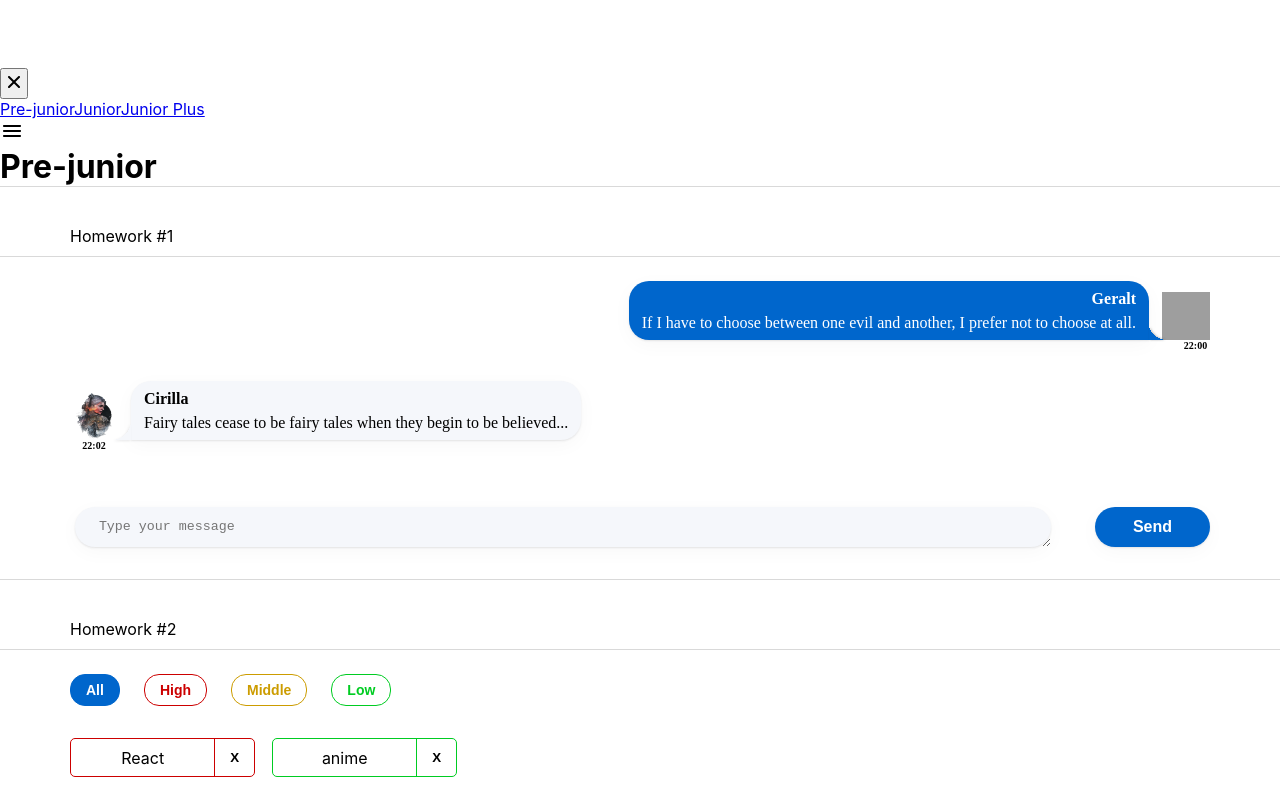
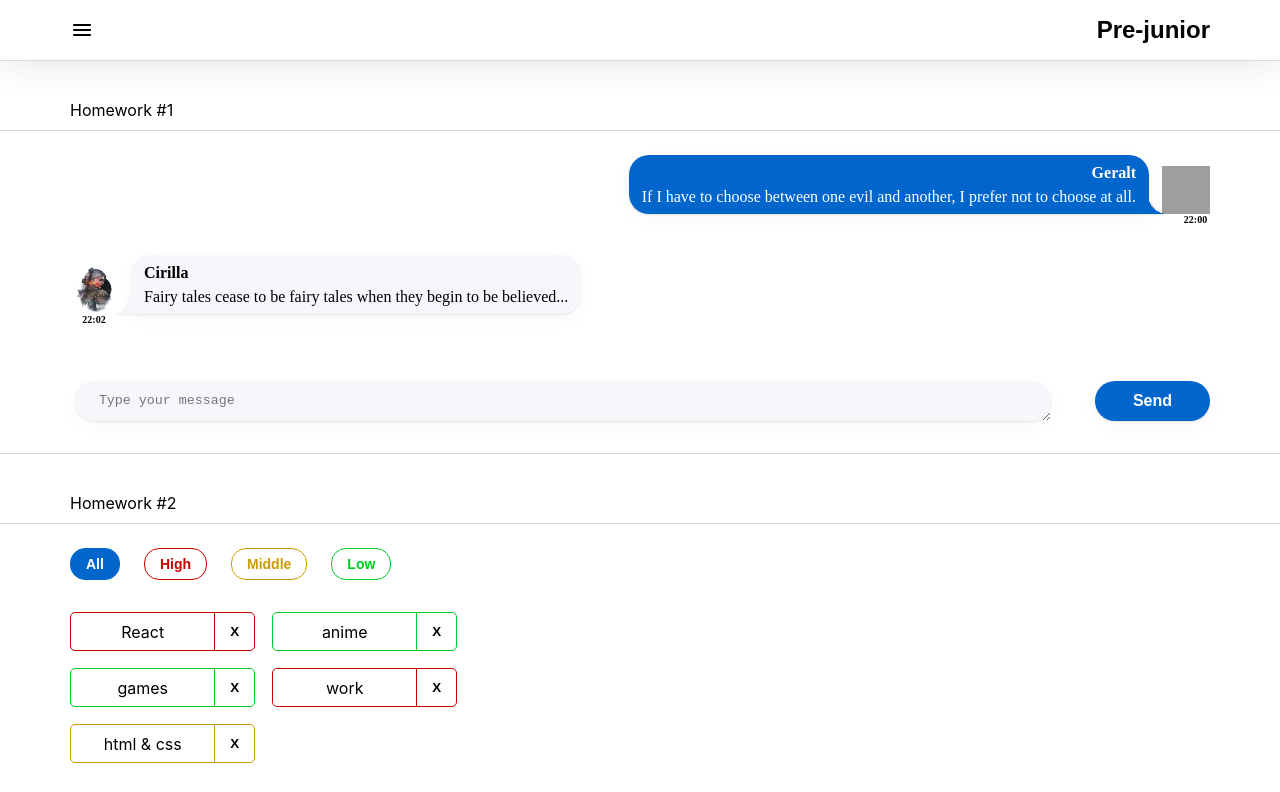
Before and after one commit to NikolaYK2/hws2, a React (Create React App) app: page /#/pre-junior in a window 1280 px wide. Shown: the top 792 px of the page. Built offline with nearby package versions, Linux system fonts and the light colour scheme; grey boxes are pictures that could not be loaded.

Commit message:
hw5 full

```diff
--- a/src/s1-main/App.module.css
+++ b/src/s1-main/App.module.css
@@ -1,6 +1,6 @@
 .App {
     --header_height: 60px;
-    padding: 68px 0 0;
+    /*padding: 68px 0 0;*/
 }
 
 .hw {
--- a/src/s2-homeworks/hw01/friend-message/FriendMessage.module.css
+++ b/src/s2-homeworks/hw01/friend-message/FriendMessage.module.css
@@ -27,7 +27,6 @@
         color: #000;
         padding: 8px 13px;
         position: relative;
-        z-index: 4;
         margin: 0 0 0 13px;
     }
     .friendText:after {
--- a/src/s2-homeworks/hw05/Pages.tsx
+++ b/src/s2-homeworks/hw05/Pages.tsx
@@ -8,7 +8,7 @@ import JuniorPlus from './pages/JuniorPlus'
 export const PATH = {
     PRE_JUNIOR: '/pre-junior',
     JUNIOR: '/junior',
-    JUNIOR_PLUS: '/junior-plus',
+    JUNIOR_PLUS: '/juniorPlus',
 }
 
 function Pages() {
@@ -27,7 +27,6 @@ function Pages() {
 
                 {/*роут для несуществующей страницы должен отрисовать <Error404 />*/}
                 <Route path={'/*'} element={<Error404/>}/>
-
             </Routes>
         </div>
     )
--- a/src/s2-homeworks/hw05/header/Header.module.css
+++ b/src/s2-homeworks/hw05/header/Header.module.css
@@ -1,8 +1,31 @@
-.burgerMenuIcon {
+.header {
+    display: flex;
+    height: 60px;
+    background: #FFFFFF;
+    box-shadow: 0px 0px 40px rgba(29, 33, 38, 0.13), 0px 0px 2px rgba(29, 33, 38, 0.1);
+    }
+    .header__title{
+        display: flex;
+        justify-content: space-between;
+        align-items: center;
+        width: 1140px;
+        margin: 0 auto;
 }
 
-.header {
+.burgerMenuIcon {
+    width: 24px;
+    height: 24px;
+    object-fit: cover;
+    cursor: pointer;
+    }
+    .burgerMenuIcon:hover {
+        transition: all .1s ease-in-out;
+        transform: scale(1.06);
+        filter: drop-shadow(0 1px 1px rgba(0, 0, 0, 0.6))
 }
 
 .header h1 {
+    font-family: Montserrat, sans-serif;
+    font-size: 24px;
+    font-weight: 600;
 }
--- a/src/s2-homeworks/hw05/header/Header.tsx
+++ b/src/s2-homeworks/hw05/header/Header.tsx
@@ -24,6 +24,7 @@ export const Header: FC<PropsType> = ({handleOpen}) => {
     return (
         <>
             <div id={'hw5-header'} className={s.header}>
+                <div className={s.header__title}>
                     <img
                         src={burgerIcon}
                         id={'hw5-burger-menu'}
@@ -33,6 +34,7 @@ export const Header: FC<PropsType> = ({handleOpen}) => {
                     />
                     <h1>{pageName}</h1>
                 </div>
+            </div>
         </>
     )
 }
--- a/src/s2-homeworks/hw05/layout/Layout.tsx
+++ b/src/s2-homeworks/hw05/layout/Layout.tsx
@@ -1,12 +1,12 @@
-import React, { FC, ReactNode, useEffect, useState } from 'react'
-import { Header } from '../header/Header'
-import { Sidebar } from '../sidebar/Sidebar'
+import React, {FC, ReactNode, useEffect, useState} from 'react'
+import {Header} from '../header/Header'
+import {Sidebar} from '../sidebar/Sidebar'
 
 type PropsType = {
     children: ReactNode
 }
 
-export const Layout: FC<PropsType> = ({ children }) => {
+export const Layout: FC<PropsType> = ({children}) => {
     const [open, setOpen] = useState(false)
     const handleClose = () => setOpen(false)
     const handleOpen = () => setOpen(true)
@@ -18,12 +18,13 @@ export const Layout: FC<PropsType> = ({ children }) => {
 
     return (
         <>
-            <Sidebar open={open} handleClose={handleClose} />
-            <Header handleOpen={handleOpen} />
+            <Header handleOpen={handleOpen}/>
+            <Sidebar open={open} handleClose={handleClose}/>
             <div>
                 {/*страницы*/}
                 {children}
             </div>
+
         </>
     )
 }
--- a/src/s2-homeworks/hw05/sidebar/Sidebar.module.css
+++ b/src/s2-homeworks/hw05/sidebar/Sidebar.module.css
@@ -1,25 +1,113 @@
-.sidebar {
+@keyframes backgroundColor {
+    0%{
+        background-color: #000000;
+        opacity: 0;
+    }
+    100%{
+        background-color: #000000;
+        opacity: 0.3;
     }
 
-.sidebar.open {
 }
 
-.background {
+@keyframes closeRotate {
+    0%{
+        transform: rotate(0deg);
+    }
+    100%{
+        transform: rotate(90deg);
     }
 
-.nav {
 }
 
-.nav a {
+
+
+
+
+.sidebar {
+    position: fixed;
+    display: inline-flex;
+    align-items: start;
+    height: 300%;
+    top: 0;
+    left: 0;
+    z-index: 11;
+    visibility: hidden;
+    opacity: 0;
+    transition: all 0.3s ease-in-out;
+    }
+    .sidebar.open {
+        visibility: visible;
+        max-width: 0;
+        opacity: 1;
+        transition: all 0.3s ease-in-out;
+        transform: translateX(260px);
 }
 
-.nav a:hover {
+
+
+.background {
+    position: absolute;
+    display: block;
+    width: 100%;
+    height: 100%;
+    top: 0;
+    left: 0;
+    z-index: 1;
+    transition: all 1s ease;
+    animation: backgroundColor 1s forwards;
 }
 
+
+
+.nav {
+    display: flex;
+    flex-direction: column;
+    min-width: 320px;
+    flex: 0 1 auto;
+    transform: translateX(-260px);
+    background-color: #fff;
+    height: 100%;
+    padding: 63px 0 0 70px;
+    }
+    .nav a {
+        font-family: 'Montserrat', sans-serif;
+        display: block;
+        max-width: 140px;
+        margin: 0 0 45px 0;
+        font-style: normal;
+        font-weight: 600;
+        font-size: 22px;
+        color: #000;
+        text-decoration: none;
+    }
+    .nav a:hover {
+        color: #0059B2;
+        text-decoration: underline;
+    }
     .nav a.active {
-}
-.close {
+        color: #58ACFF;
 }
 
+
+.close {
+    position: absolute;
+    display: inline-block;
+    top: 22px;
+    left: 3px;
+    background: transparent;
+    border: none;
+    width: 30px;
+    z-index: 102;
+    }
+    .close:hover {
+        animation: closeRotate .1s ease-in forwards;
+        top: 20px;
+        left: 1px;
+        filter: drop-shadow(2px 0px 1px black);
+
+    }
     .close img {
+        width: 24px;
+        cursor: pointer;
 }
--- a/src/s2-homeworks/hw05/sidebar/Sidebar.tsx
+++ b/src/s2-homeworks/hw05/sidebar/Sidebar.tsx
@@ -31,7 +31,7 @@ export const Sidebar: FC<PropsType> = ({open, handleClose}) => {
                         id={'hw5-pre-junior-link'}
                         to={PATH.PRE_JUNIOR}
                         onClick={handleClose}
-                        // className={...} // делает студент
+                        className={({isActive})=> isActive ? s.active : undefined} // делает студент
                     >
                         Pre-junior
                     </NavLink>
@@ -39,7 +39,7 @@ export const Sidebar: FC<PropsType> = ({open, handleClose}) => {
                         id={'hw5-junior-link'}
                         to={PATH.JUNIOR}
                         onClick={handleClose}
-                        // className={...} // делает студент
+                        className={({isActive})=> isActive ? s.active : undefined} // делает студент
                     >
                         Junior
                     </NavLink>
@@ -47,7 +47,7 @@ export const Sidebar: FC<PropsType> = ({open, handleClose}) => {
                         id={'hw5-junior-plus-link'}
                         to={PATH.JUNIOR_PLUS}
                         onClick={handleClose}
-                        // className={...} // делает студент
+                        className={({isActive})=> isActive ? s.active : undefined} // делает студент
                     >
                         Junior Plus
                     </NavLink>
```
Lines whose indentation alone changed are shown as unchanged.
